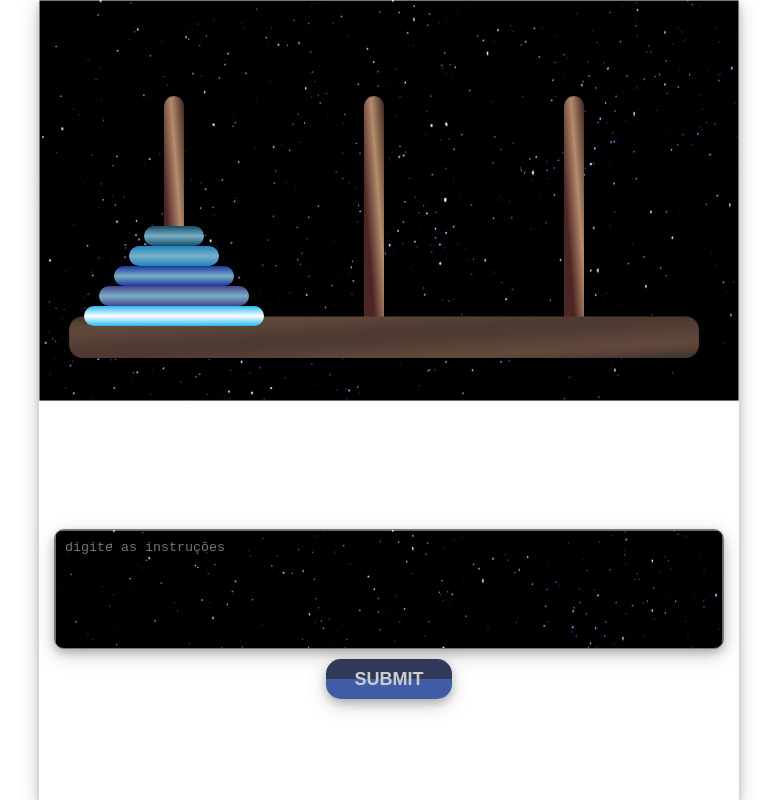
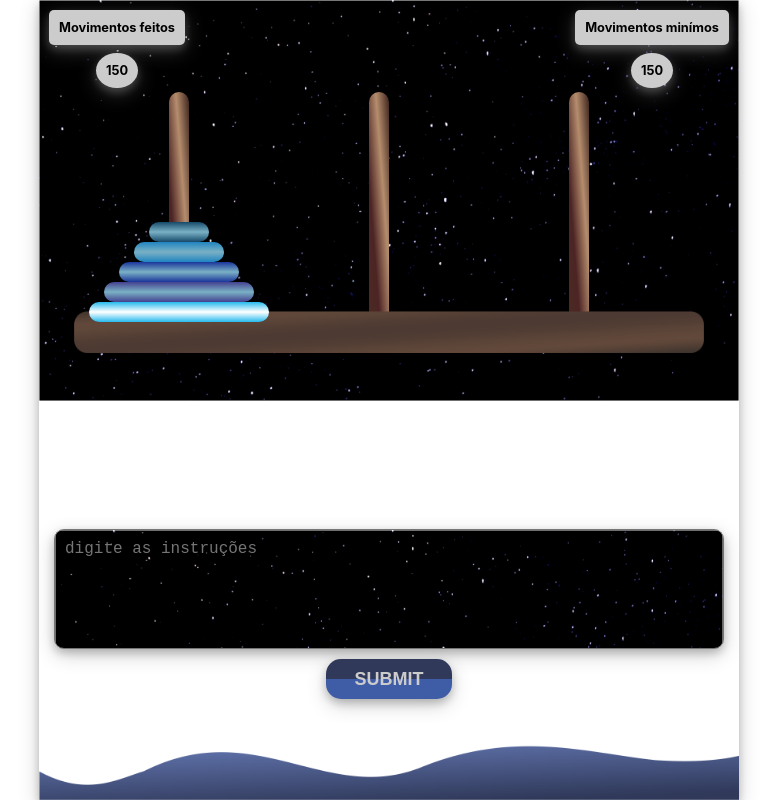
Before and after one commit to Becker10/torre_hanoi_tcc, a React (Create React App) app: page / in a window 1280 px wide. Shown: the whole page, without its empty margins (251-1028 px from the left). Built offline with nearby package versions, Linux system fonts and the light colour scheme.

Commit message:
fix(Ajustes): Insert Box Counters

```diff
--- a/src/components/Background/index.css
+++ b/src/components/Background/index.css
@@ -15,6 +15,6 @@
     margin-bottom: 6vh;
 }
 
-.tamanho10{
+.tamanho10 , .tamanho6 {
     margin-right: 0vh !important;
 }
--- a/src/components/Background/index.tsx
+++ b/src/components/Background/index.tsx
@@ -1,6 +1,7 @@
 import React from "react";
 import img1 from '../../assets/hanoi.jpg'
 import img2 from '../../assets/suport.png'
+import BoxCounter from "../Counter";
 import Suport from "../Suport";
 import './index.css'
 
@@ -8,6 +9,7 @@ const Background = () => {
   return (
     <>
       <div className="box tamanho6">
+        <BoxCounter/>
         <Suport />
         <div className="suporte tamanho9">
           <img src={img2} alt="" />
--- a/src/components/BoxText/index.css
+++ b/src/components/BoxText/index.css
@@ -33,6 +33,7 @@
     box-shadow: 0 4px 8px 0 rgba(0, 0, 0, 0.2), 0 6px 20px 0 rgba(0, 0, 0, 0.19);
     color: #ffff;
     background-size: cover;
+    font-size: 1rem;
 }
 
 textarea {
--- /dev/null
+++ b/src/components/Counter/index.css
@@ -0,0 +1,49 @@
+.box-counter {
+    position: absolute;
+    z-index: 2000;
+    top: 0;
+    position: absolute;
+    z-index: 3 !important;
+    top: 0;
+    display: flex;
+    flex-direction: row;
+    width: 100%;
+    justify-content: space-between;
+    height: auto;
+}
+
+.box-counter-mov {
+    padding: 10px 0 0px 10px;
+    display: flex;
+    align-items: center;
+    flex-direction: column;
+}
+
+.box-counter-min {
+    padding: 10px 10px 0px 0px;
+    display: flex;
+    align-items: center;
+    flex-direction: column;
+}
+
+.box-title {
+    background-color: #ccc;
+    color: black;
+    padding: 10px;
+    border-radius: 5px;
+    font-size: 0.8rem;
+    font-weight: bold;
+    box-shadow: 0 4px 8px 0 rgba(228, 228, 228, 0.2), 0 6px 20px 0 rgba(255, 255, 255, 0.19);
+    margin-bottom: 8px;
+}
+
+.box-count {
+    background-color: #ccc;
+    color: black;
+    padding: 10px;
+    border-radius: 100%;
+    font-size: 0.8rem;
+    font-weight: bold;
+    box-shadow: 0 4px 8px 0 rgba(228, 228, 228, 0.2), 0 6px 20px 0 rgba(255, 255, 255, 0.19);
+    height: auto;
+}
--- /dev/null
+++ b/src/components/Counter/index.tsx
@@ -0,0 +1,19 @@
+import React from "react";
+import './index.css'
+
+const BoxCounter = () => {
+    return (
+        <div className="box-counter">
+            <div className="box-counter-mov">
+                <div className="box-title">Movimentos feitos</div>
+                <div className="box-count">150</div>
+            </div>
+            <div className="box-counter-min">
+                <div className="box-title">Movimentos minímos</div>
+                <div className="box-count">150</div>
+            </div>
+        </div>
+    )
+}
+
+export default BoxCounter;
--- a/src/components/index.css
+++ b/src/components/index.css
@@ -36,6 +36,8 @@ body {
   overflow-y: auto;
   overflow-x: hidden;
   box-shadow: 0 4px 8px 0 rgba(0, 0, 0, 0.2), 0 6px 20px 0 rgba(0, 0, 0, 0.19);
+  background-image: url("../assets/backbottom.png");
+  background-size: cover;
 }
 
 .page p {
@@ -69,11 +71,7 @@ body {
 
 [class*="tamanho"] {
   display: inline-block;
-  margin: 0 0 5px 0px;
-}
-
-[class*="tamanho"]>* {
-  margin-right: 10px !important;
+  margin: 0 0 0px 0px;
 }
 
 [class*="tamanho"] img {
```
Also changed, not shown: src/assets/backbottom.png (added).
